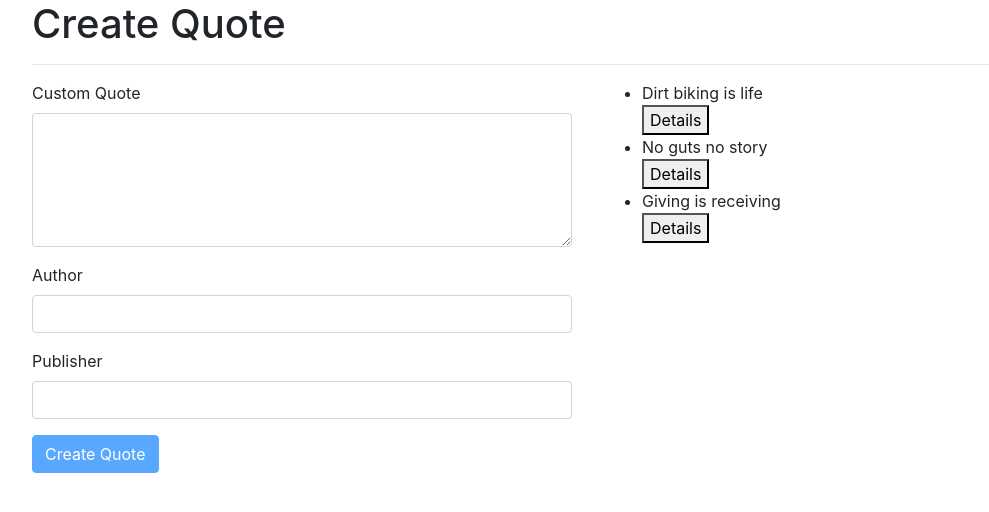
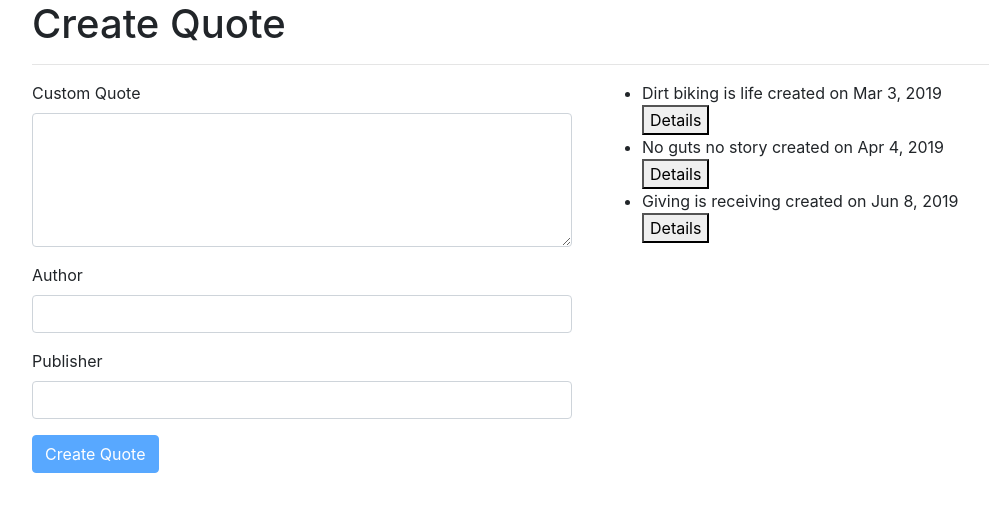
Before and after one commit to nimomaina/quotes, an Angular app: page / in a window 1280 px wide. Shown: the top 512 px of the page, without its empty margins (53-1042 px from the left). Built offline with nearby package versions, Linux system fonts and the light colour scheme.

Commit message:
Create date pipe

```diff
--- a/src/app/app.module.ts
+++ b/src/app/app.module.ts
@@ -5,12 +5,14 @@ import { AppRoutingModule } from './app-routing.module';
 import { AppComponent } from './app.component';
 import { QuoteComponent } from './quote/quote.component';
 import { DetailsComponent } from './details/details.component';
+import { DatePassedPipe } from './date-passed.pipe';
 
 @NgModule({
   declarations: [
     AppComponent,
     QuoteComponent,
-    DetailsComponent
+    DetailsComponent,
+    DatePassedPipe
   ],
   imports: [
     BrowserModule,
--- /dev/null
+++ b/src/app/date-passed.pipe.ts
@@ -0,0 +1,12 @@
+import { Pipe, PipeTransform } from '@angular/core';
+
+@Pipe({
+  name: 'datePassed'
+})
+export class DatePassedPipe implements PipeTransform {
+
+  transform(value: any, args?: any): any {
+    return null;
+  }
+
+}
--- a/src/app/details/details.component.ts
+++ b/src/app/details/details.component.ts
@@ -1,4 +1,4 @@
-import { Component, OnInit,Input } from '@angular/core';
+import { Component, OnInit,Input, Output, EventEmitter } from '@angular/core';
 import { Quote }from '../quote';
 
 @Component({
@@ -8,6 +8,22 @@ import { Quote }from '../quote';
 })
 export class DetailsComponent implements OnInit {
   @Input()quote : Quote;
+  @Output ()isIrrelevant = new EventEmitter<boolean>();
+
+  quoteIrrelevant(irrelevant:boolean){
+    this.isIrrelevant.emit(irrelevant);
+  }
+
+//   @Input() quotes;
+// voteUp(id:number){
+//   this.quotes[id].upVote()
+//
+// }
+// voteDown(id:number){
+//   this.quotes[id].downVote()
+//
+// }
+
 
   constructor() { }
 
--- a/src/app/quote.ts
+++ b/src/app/quote.ts
@@ -1,6 +1,6 @@
 export class Quote {
   public showDetails:boolean;
-    constructor(  public quote:string, public author:string, public publisher:string){
+    constructor(  public quote:string, public author:string, public publisher:string,public quotedDate:Date){
       this.showDetails = false
     }
 }
--- a/src/app/quote/quote.component.html
+++ b/src/app/quote/quote.component.html
@@ -33,9 +33,9 @@
     <div class="col-md-6">
       <ul>
         <div *ngFor="let quote of quotes; let i = index">
-        <li >{{quote.quote}}</li>
+        <li >{{quote.quote}} created on {{quote.quotedDate | date}}</li>
         <button (click) = 'toggleDetails(i)'>Details</button>
-        <app-details *ngIf  = "quote.showDetails"[quote]='quote'></app-details>
+        <app-details *ngIf  = "quote.showDetails"[quote]='quote' (isIrrelevant) = 'irrelevantQuote($event, i)'></app-details>
         </div>
       </ul>
 
--- a/src/app/quote/quote.component.ts
+++ b/src/app/quote/quote.component.ts
@@ -8,15 +8,21 @@ import {Quote} from '../quote';
 export class QuoteComponent implements OnInit {
 
   quotes = [
-    new Quote ('Dirt biking is life','Osman Sabir','Hassan'),
-    new Quote('No guts no story','Chris Brady','Chris Brady'),
-    new Quote('Giving is receiving','Ali Omar','Omar'),
+    new Quote ('Dirt biking is life','Osman Sabir','Hassan', new Date (2019,2,3)),
+    new Quote('No guts no story','Chris Brady','Chris Brady', new Date (2019,3,4)),
+    new Quote('Giving is receiving','Ali Omar','Omar', new Date (2019,5,8)),
   ]
   toggleDetails(index){
     this.quotes[index].showDetails =!   this.quotes[index].showDetails;
   }
 
-  userModel = new Quote('', '','');
+  irrelevantQuote(isIrrelevant,index){
+    if (isIrrelevant){
+      this.quotes.splice(index,1);
+    }
+  }
+
+  userModel = new Quote('', '','',new Date);
 
   constructor() { }
 
```
Also changed, not shown: src/app/details/details.component.html (+19 -0 lines), 1 other file (tests, documents, lock files or other folders).
